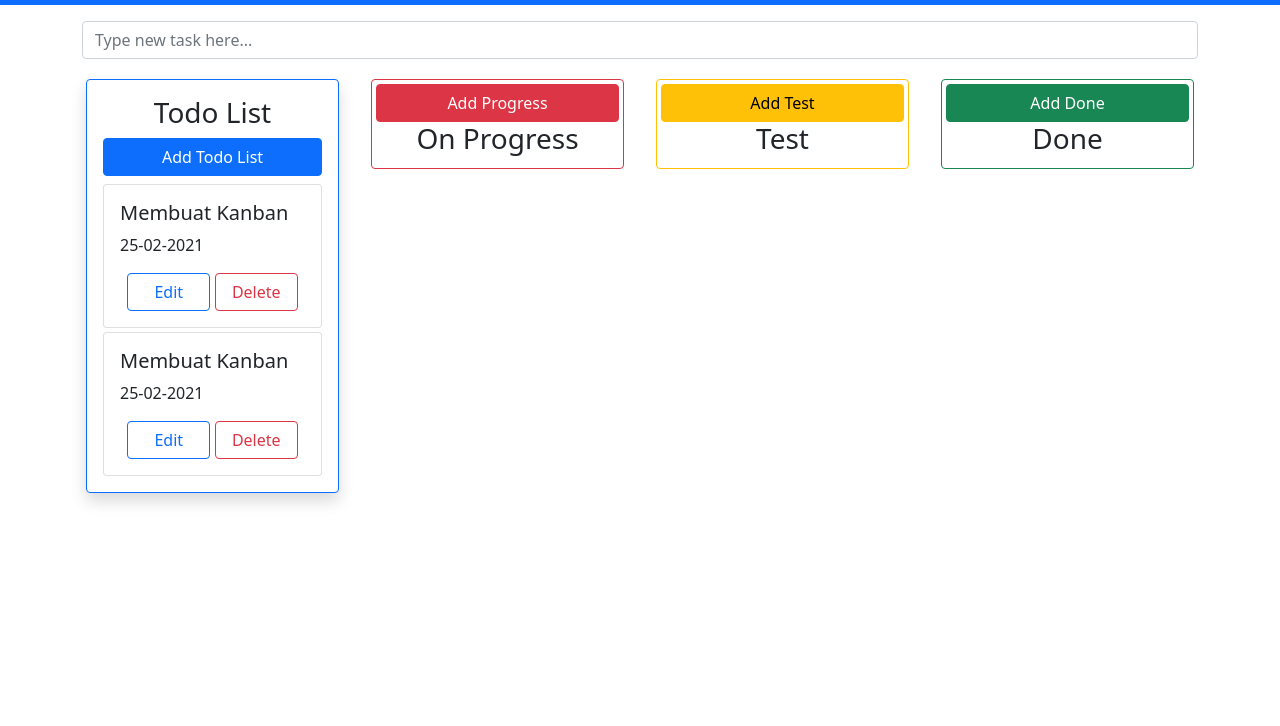
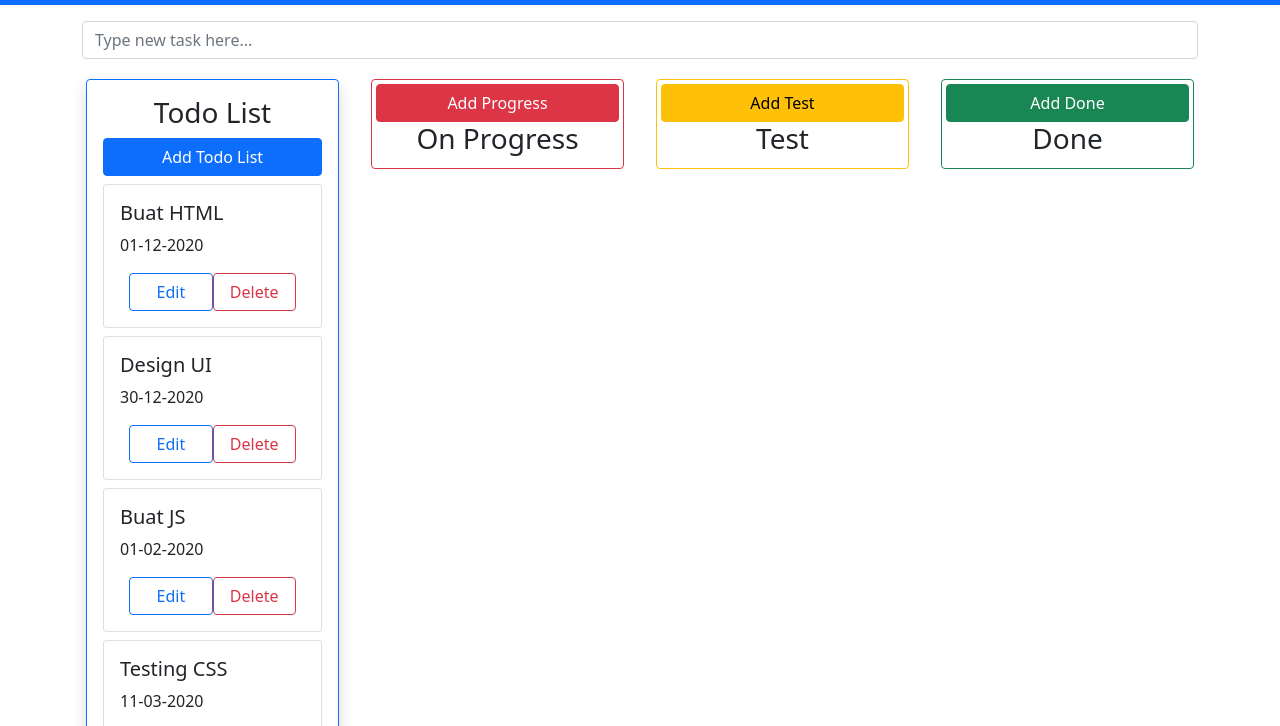
Before and after one commit to rizqizulfian/kanban, a plain HTML site: page index.html in a window 1280 px wide. Shown: the part 51-777 px from the top of the page. Drawn offline with nearby package versions, Linux system fonts and the light colour scheme.

Commit message:
Function Render

```diff
--- a/index.html
+++ b/index.html
@@ -9,16 +9,17 @@
     <link rel="stylesheet" href="style.css">
     <link rel="icon" href="./img/favicon.png" type="image/gif" sizes="16x16">
     <!-- CSS only -->
-    <link href="https://cdn.jsdelivr.net/npm/bootstrap@5.0.0-beta2/dist/css/bootstrap.min.css" rel="stylesheet" integrity="sha384-BmbxuPwQa2lc/FVzBcNJ7UAyJxM6wuqIj61tLrc4wSX0szH/Ev+nYRRuWlolflfl" crossorigin="anonymous">
+    <link href="https://cdn.jsdelivr.net/npm/bootstrap@5.0.0-beta2/dist/css/bootstrap.min.css" rel="stylesheet"
+        integrity="sha384-BmbxuPwQa2lc/FVzBcNJ7UAyJxM6wuqIj61tLrc4wSX0szH/Ev+nYRRuWlolflfl" crossorigin="anonymous">
 </head>
 
 <body>
     <nav class="navbar navbar-dark bg-primary">
         <div class="container-fluid">
-        <a class="navbar-brand" href="#" style="padding-left: 200px;">
-            <img src="./img/kanban-logo.png" alt="" width="30" height="30" class="d-inline-block align-top">
-            KanbanTool
-        </a>
+            <a class="navbar-brand" href="#" style="padding-left: 200px;">
+                <img src="./img/kanban-logo.png" alt="" width="30" height="30" class="d-inline-block align-top">
+                KanbanTool
+            </a>
         </div>
     </nav>
 
@@ -29,17 +30,19 @@
                 <input type="text" class="form-input-text col-12 form-control mb-3" placeholder="Type new task here...">
             </div>
             <div class="todo-container col-3">
-                <div class="border border-primary m-1 p-1 rounded shadow p-3 mb-5 bg-white rounded">
+                <div id="parent" class="border border-primary m-1 p-1 rounded shadow p-3 mb-5 bg-white rounded">
                     <!-- <button type="button" class="btn btn-primary button-add">Add Todo List</button> -->
                     <h1 class="text-center fs-3">Todo List</h1>
-                    <button type="button" class="btn btn-primary button-add">Add Todo List</button>
-                    <div class="card mt-2" style="width: 100%;">
+                    <button id="addTodoList" type="button" class="btn btn-primary button-add">Add Todo List</button>
+                    <!-- <div class="card mt-2" style="width: 100%;">
                         <div class="card-body">
                             <h5 class="card-title">Membuat Kanban</h5>
                             <p class="card-text mt-1">25-02-2021</p>
                             <div style="text-align: center;">
-                                <button class="btn btn-outline-primary" style="width: 45%;">Edit</button>
-                                <button class="btn btn-outline-danger" style="width: 45%;">Delete</button>
+                                <button id="editTodoList" class="btn btn-outline-primary"
+                                    style="width: 45%;">Edit</button>
+                                <button id="deleteTodoList" class="btn btn-outline-danger"
+                                    style="width: 45%;">Delete</button>
                             </div>
                         </div>
                     </div>
@@ -52,7 +55,7 @@
                                 <button class="btn btn-outline-danger" style="width: 45%;">Delete</button>
                             </div>
                         </div>
-                    </div>
+                    </div> -->
                 </div>
             </div>
             <div class="onprogress-container col-3">
@@ -76,6 +79,7 @@
         </div>
 
     </div>
+    <script src="script.js"></script>
 </body>
 
 </html>
--- /dev/null
+++ b/script.js
@@ -0,0 +1,83 @@
+// Data input
+let data = [
+    {
+        title: 'Buat HTML',
+        category: 'todoList',
+        tanggal: '01-12-2020'
+    },
+    {
+        title: 'Design UI',
+        category: 'todoList',
+        tanggal: '30-12-2020'
+    },
+    {
+        title: 'Buat JS',
+        category: 'onProgress',
+        tanggal: '01-02-2020'
+    },
+    {
+        title: 'Testing CSS',
+        category: 'test',
+        tanggal: '11-03-2020'
+    },
+    {
+        title: 'Pilih Tema Project',
+        category: 'done',
+        tanggal: '21-12-2020'
+    },
+    {
+        title: 'Bagi Tugas',
+        category: 'done',
+        tanggal: '23-12-2020'
+    },
+];
+
+// selectors
+const addTodoList = document.getElementById("addTodoList");
+const parent = document.getElementById("parent");
+
+function render() {
+
+    // put all task to html
+    for (let i = 0; i < data.length; i++) {
+
+        // create div
+        const card = document.createElement("div");
+        card.className = "card mt-2";
+        card.style.width = "100%";
+        parent.appendChild(card);
+
+        const cardBody = document.createElement("div");
+        cardBody.className = "card-body";
+        card.appendChild(cardBody);
+
+        const title = document.createElement("h5");
+        title.className = "card-title";
+        title.innerText = `${data[i].title}`;
+        cardBody.appendChild(title);
+
+        const date = document.createElement("p");
+        date.className = "card-text mt-1";
+        date.innerText = `${data[i].tanggal}`;
+        cardBody.appendChild(date);
+
+        const buttonDiv = document.createElement("div");
+        buttonDiv.style.textAlign = "center";
+        cardBody.appendChild(buttonDiv);
+
+        const buttonEdit = document.createElement("button");
+        buttonEdit.className = "btn btn-outline-primary";
+        buttonEdit.id = "editTodoList"
+        buttonEdit.style.width = "45%";
+        buttonEdit.innerText = "Edit";
+        buttonDiv.appendChild(buttonEdit);
+
+        const buttonDelete = document.createElement("button");
+        buttonDelete.className = "btn btn-outline-danger";
+        buttonDelete.id = "deleteTodoList"
+        buttonDelete.style.width = "45%";
+        buttonDelete.innerText = "Delete";
+        buttonDiv.appendChild(buttonDelete);
+    }
+}
+render()
```
Also changed, not shown: note.js (added, +110 -0 lines).
